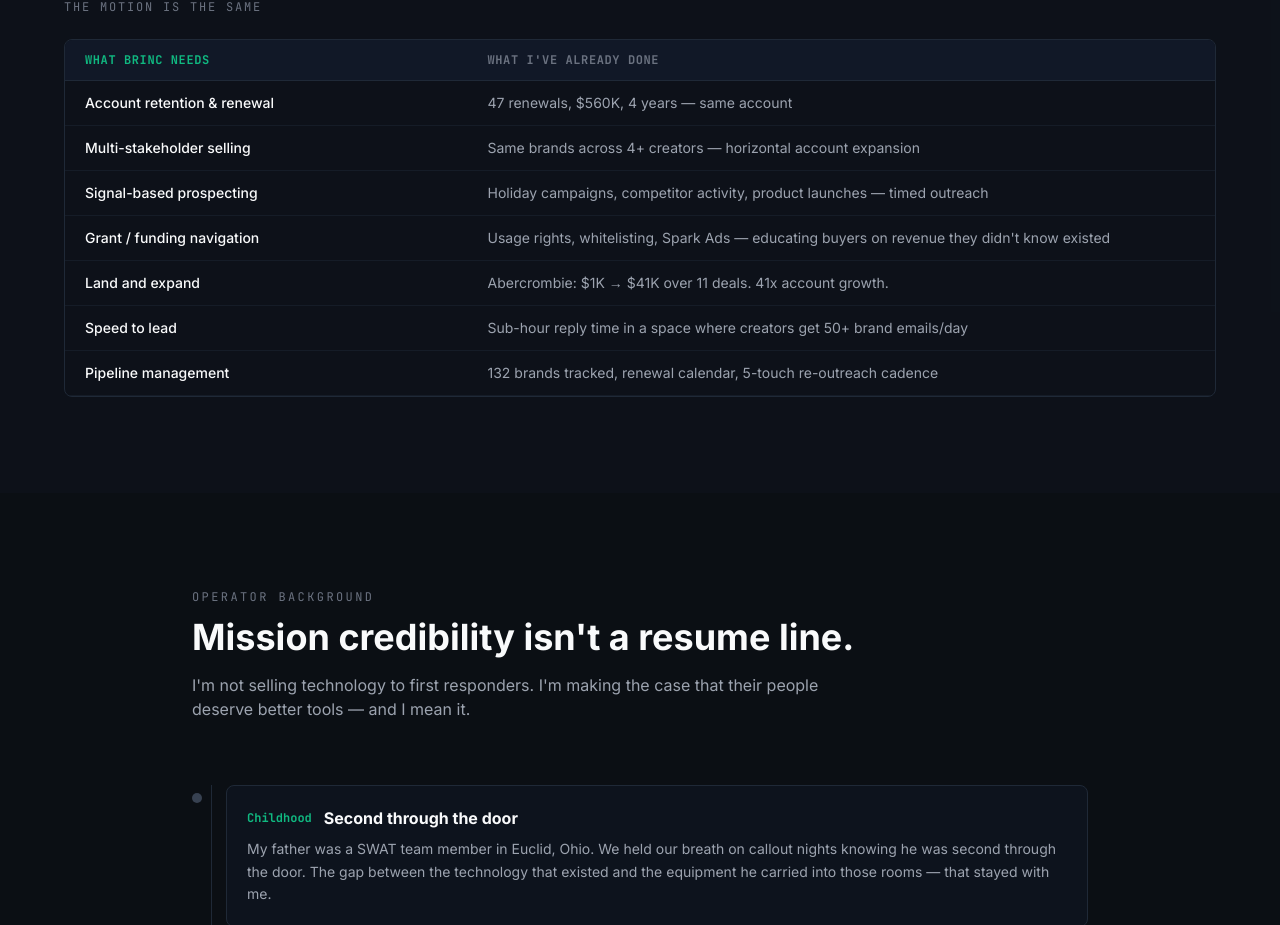
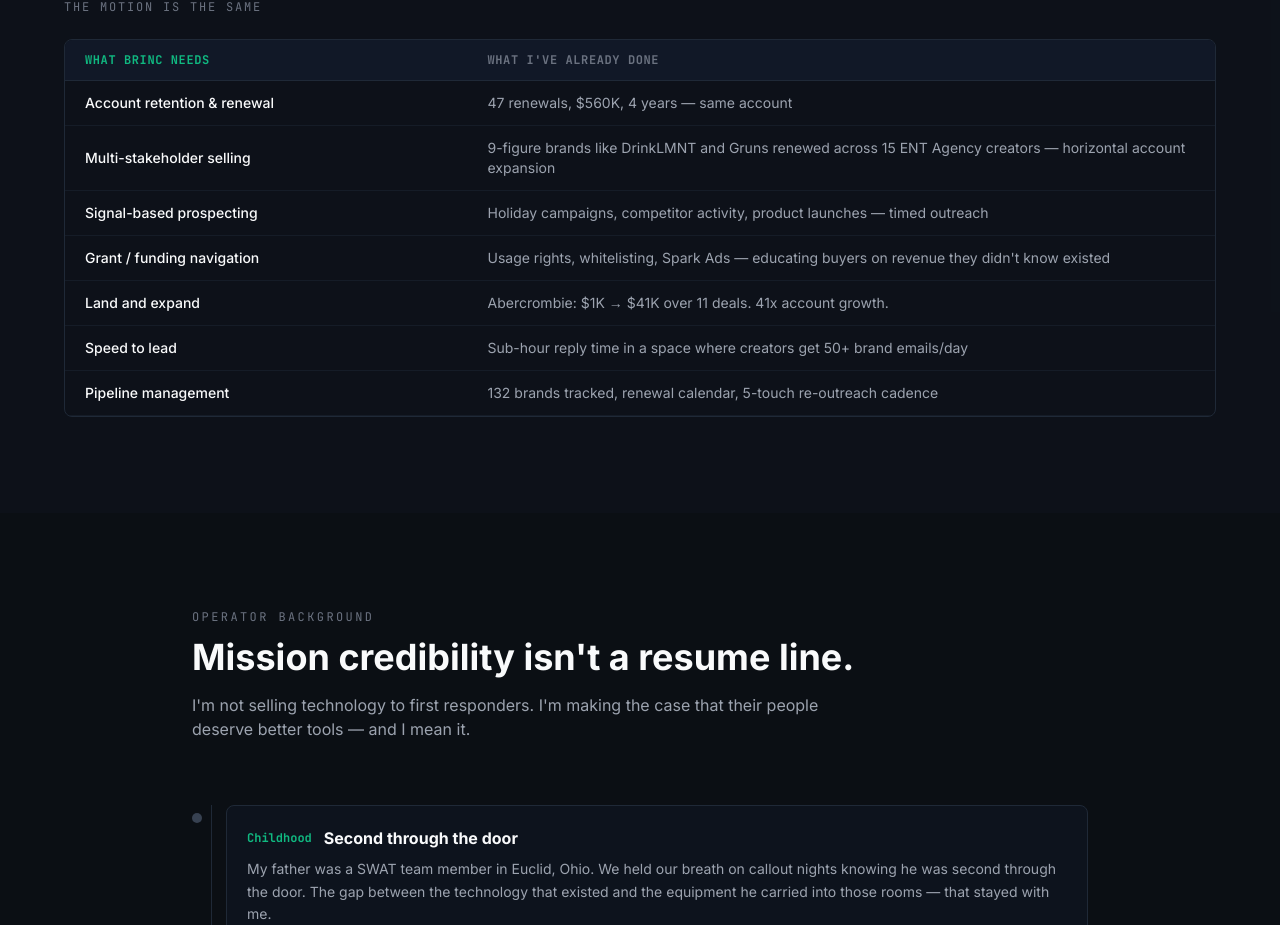
Before and after one commit to Entmarketingteam/brinc-territory-intelligence, a Next.js app: page / in a window 1280 px wide. Shown: the part 7817-8742 px from the top of the page. Built offline with nearby package versions, Linux system fonts and the light colour scheme.

Commit message:
Update multi-stakeholder selling proof: 15 creators, 9-figure brands LMNT + Gruns

```diff
--- a/components/SalesProof.tsx
+++ b/components/SalesProof.tsx
@@ -19,7 +19,7 @@ const translation = [
   },
   {
     brinc: "Multi-stakeholder selling",
-    ent: "Same brands across 4+ creators — horizontal account expansion",
+    ent: "9-figure brands like DrinkLMNT and Gruns renewed across 15 ENT Agency creators — horizontal account expansion",
   },
   {
     brinc: "Signal-based prospecting",
```
